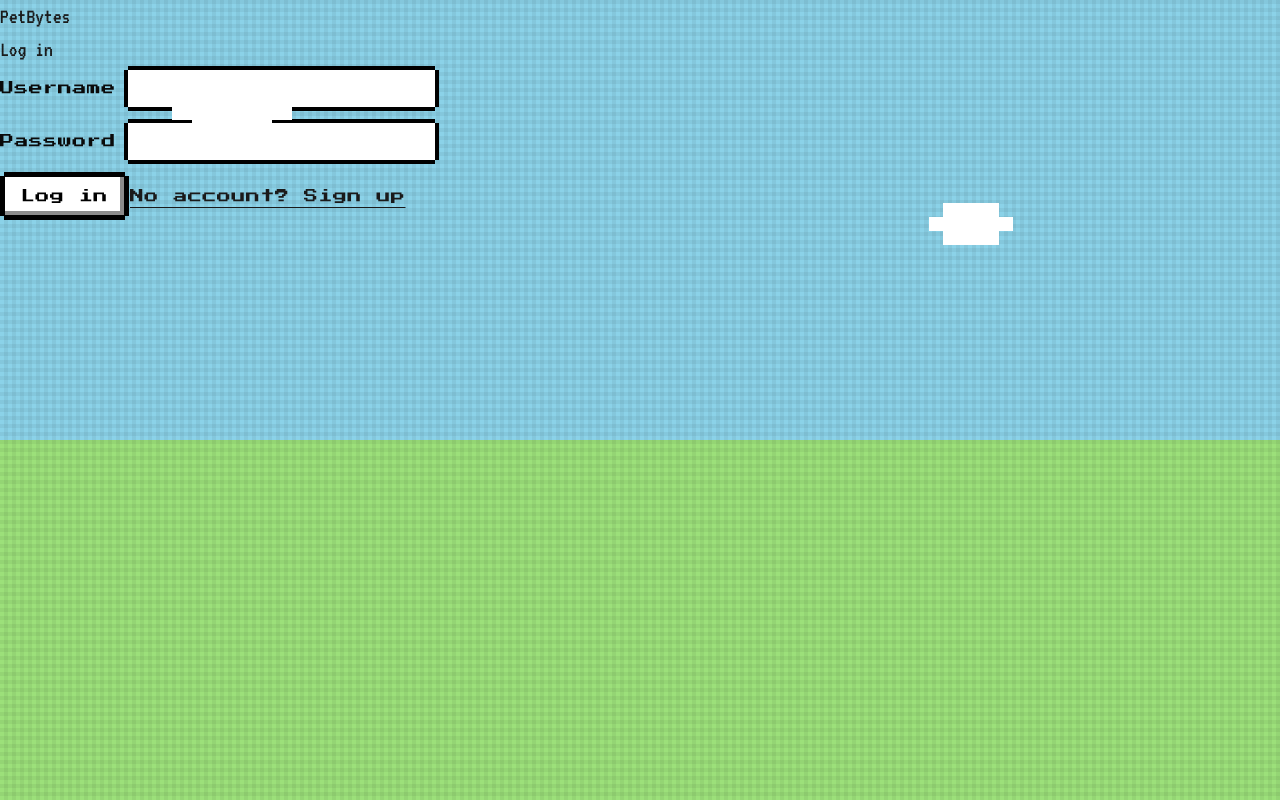
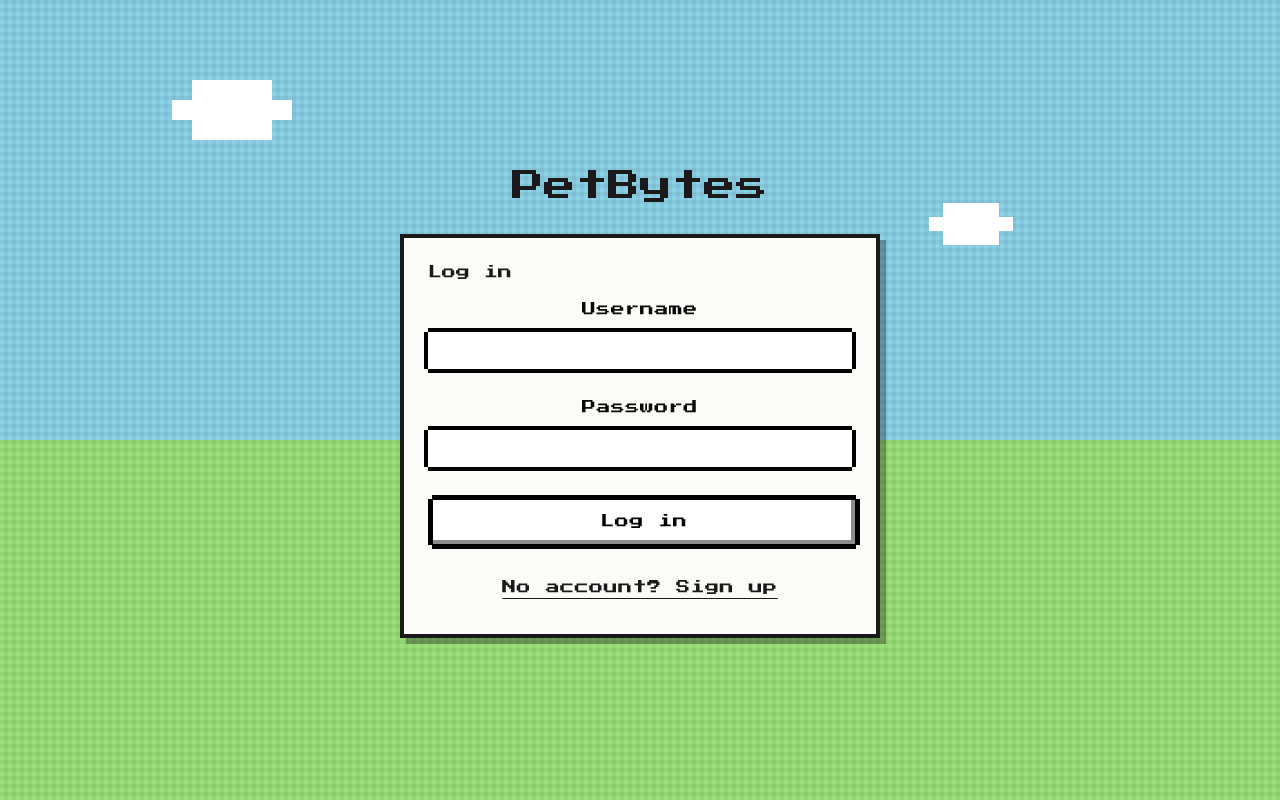
Before and after one commit to jsdsdal/PetBytes, a React app in the folder frontend/: page / in a window 1280 px wide. Built offline with nearby package versions, Linux system fonts and the light colour scheme; the HTML template or start-up script is replaced by a standard one.

Commit message:
ui fix i app.css

```diff
--- a/frontend/src/App.css
+++ b/frontend/src/App.css
@@ -38,6 +38,82 @@ body {
             #8bd2e8 0%, #8bd2e8 55%,
             #9ce07a 55%, #9ce07a 100%
             );
+}
+
+/* --- Login, register og quiz (fælles layout) --- */
+
+.page {
+    position: relative;
+    z-index: 1;
+    min-height: 100vh;
+    display: flex;
+    flex-direction: column;
+    align-items: center;
+    justify-content: center;
+    gap: 24px;
+    padding: 16px;
+}
+
+.page h1 {
+    font-family: var(--font-header);
+    font-size: 32px;
+    margin: 0;
+}
+
+.page h2 {
+    font-family: var(--font-header);
+    font-size: 14px;
+    margin: 0;
+}
+
+.pixel-box {
+    width: 100%;
+    max-width: 480px;
+    display: flex;
+    flex-direction: column;
+    gap: 16px;
+    padding: 24px;
+    background: var(--win-bg);
+    border: 4px solid var(--ink);
+    box-shadow: 6px 6px 0 rgba(0, 0, 0, 0.3);
+}
+
+.stack {
+    display: flex;
+    flex-direction: column;
+    gap: 16px;
+}
+
+.stack button {
+    width: 100%;
+    white-space: normal;
+    height: auto;
+    padding: 12px 16px;
+    line-height: 1.4;
+}
+
+fieldset {
+    border: none;
+    padding: 0;
+    margin: 0;
+}
+
+.field {
+    display: flex;
+    flex-direction: column;
+    gap: 8px;
+}
+
+.field input { width: 100%; }
+
+.muted {
+    font-size: 18px;
+    color: #666;
+}
+
+.error {
+    font-size: 18px;
+    color: #dc2626;
 }
 
 /* pixel skyer */
```
